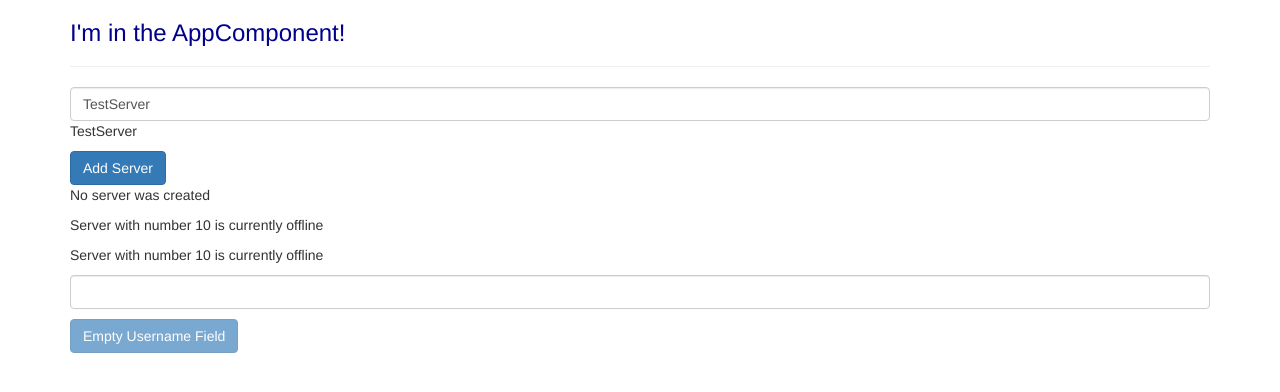
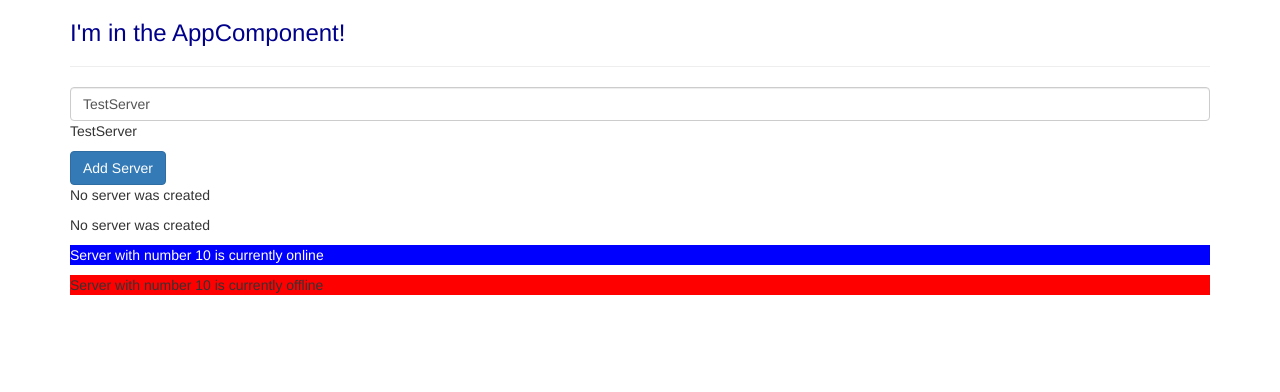
Before and after one commit to varma94/Angular-Application, an Angular app: page / in a window 1280 px wide. Shown: the top 392 px of the page. Built offline with nearby package versions, Linux system fonts and the light colour scheme.

Commit message:
added ngFor ngStyle and ngIf directives

```diff
--- a/src/app/server/server.component.html
+++ b/src/app/server/server.component.html
@@ -1 +1,2 @@
-<p> {{ 'Server' }} with number {{ serverNumber }} is currently {{  getServerStatus() }} </p>
+<p [ngStyle]="{backgroundColor:getColor()}"
+[ngClass]="{online:serverStatus==='online'}"> {{ 'Server' }} with number {{ serverNumber }} is currently {{  getServerStatus() }} </p>
--- a/src/app/server/server.component.ts
+++ b/src/app/server/server.component.ts
@@ -8,12 +8,24 @@ import { Component } from '@angular/core';
     /* selector is a string which define the html tag which can be used in other components */
     selector    : 'app-server',
     /* templateUrl is the path to the template html file*/
-    templateUrl : './server.component.html'
+    templateUrl : './server.component.html',
+    styles: [`
+    .online {
+        color:white
+    }
+    `]
 })
 export class ServerComponent {
  serverNumber: number = 10;
  serverStatus: string = 'offline';
 
+ constructor(){
+     this.serverStatus = Math.random()>0.5?'online':'offline';
+ }
+
+getColor(){
+    return this.serverStatus==='online'?'blue':'red';
+  }
  getServerStatus(){
      return this.serverStatus;
  }
--- a/src/app/servers/servers.component.html
+++ b/src/app/servers/servers.component.html
@@ -3,6 +3,8 @@
 <p>{{ serverName }}</p>
 <button class="btn btn-primary" [disabled]="!allowAddServer" (click)="onCreateServer()">Add Server</button>
 <p>{{ serverCreated }}</p>
-<app-server></app-server>
-<app-server></app-server>
-<app-username></app-username>
+<p *ngIf="serverInserted; else server">Server was created, server name is {{serverName}}</p>
+<ng-template #server>
+    <p>No server was created</p>
+</ng-template>
+<app-server *ngFor="let server of servers"></app-server>
--- a/src/app/servers/servers.component.ts
+++ b/src/app/servers/servers.component.ts
@@ -14,12 +14,25 @@ import { Component, OnInit } from '@angular/core';
 export class ServersComponent implements OnInit {
   allowAddServer:boolean = false;
   serverCreated:string = "No server was created";
-  serverName = 'TestServer';
+  serverName:string = 'TestServer';
+  serverInserted:boolean = false;
+  servers = ['TestServer1','TestServer2'];
+
   constructor() {
     setTimeout(()=>{
+
       this.allowAddServer = true;
     },2000)
   }
+  onCreateServer(){
+    this.serverInserted = true;
+    this.servers.push(this.serverName);
+    this.serverCreated = 'Server was created, servername is '+this.serverName;
+  }
+  onUpdateServerName(event: Event){
+    this.serverName = (<HTMLInputElement>event.target).value;
+  }
+
 
   ngOnInit() {
   }
```
